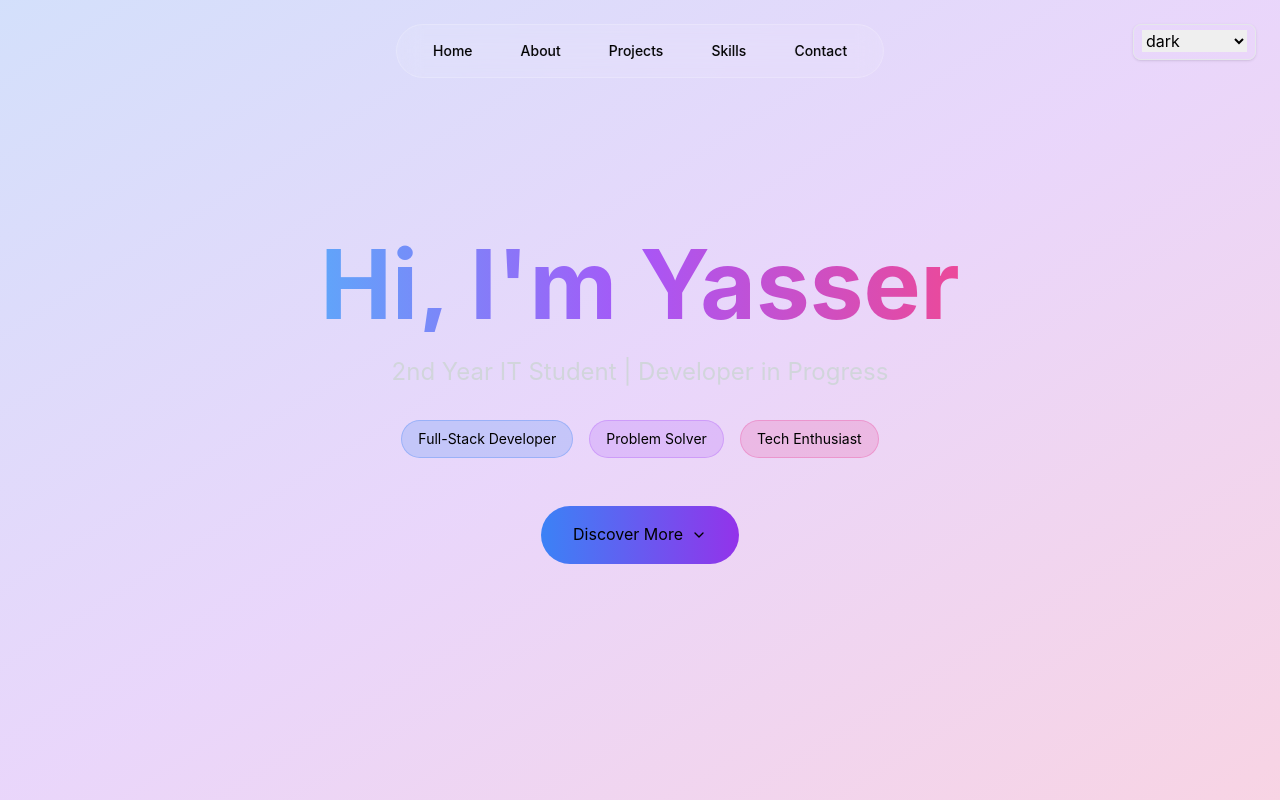
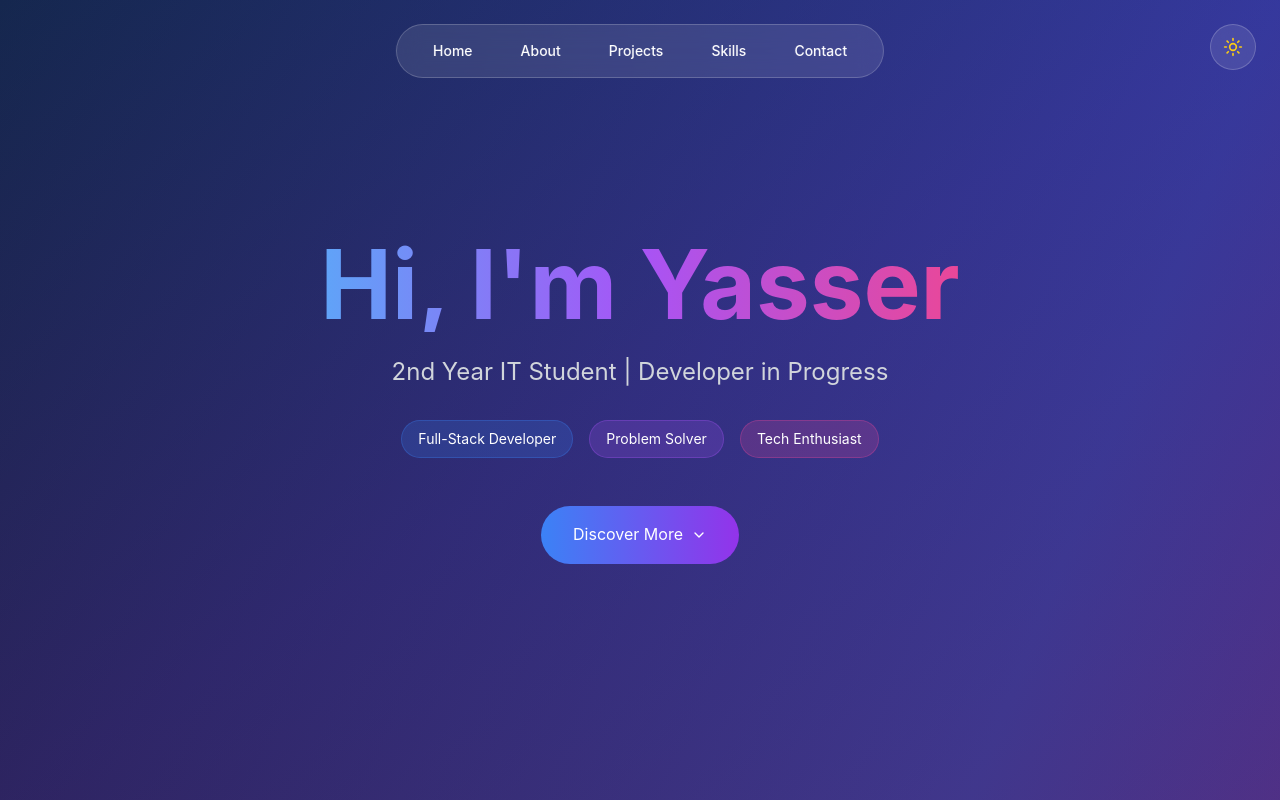
Before and after one commit to Yasser-Azzaz/portfolio-project, a React (Vite) app: page / in a window 1280 px wide. Shown: the top 800 px of the page. Built offline with nearby package versions, Linux system fonts and the light colour scheme.

Commit message:
Removing Daisy Ui and using My personal Custom Ui

```diff
--- a/src/App.tsx
+++ b/src/App.tsx
@@ -1,4 +1,4 @@
-import React, { useEffect, useCallback } from 'react';
+import React, {useState, useEffect, useCallback } from 'react';
 import Navigation from './components/Navigation';
 import ThemeToggle from './components/ThemeToggle';
 import Hero from './components/Hero';
@@ -9,7 +9,10 @@ import Contact from './components/Contact';
 import { useIntersectionObserver } from './hooks/useIntersectionObserver';
 
 const App: React.FC = () => {
+  const [isDark, setIsDark] = useState(true);
   const { isVisible } = useIntersectionObserver();
+
+  const toggleTheme = () => setIsDark(prev => !prev);
 
   const scrollToSection = useCallback((id: string) => {
     const element = document.getElementById(id);
@@ -20,14 +23,12 @@ const App: React.FC = () => {
   }, []);
 
  useEffect(() => {
-    // Always scroll to top on page load
+  // Scroll to top on refresh
   window.scrollTo(0, 0);
 
-    // Restore saved DaisyUI theme
+  // Optional: restore theme preference
   const storedTheme = localStorage.getItem('theme');
-    if (storedTheme) {
-      document.documentElement.setAttribute('data-theme', storedTheme);
-    }
+  if (storedTheme === 'light') setIsDark(false);
 
   document.documentElement.style.scrollBehavior = 'smooth';
   return () => {
@@ -35,9 +36,18 @@ const App: React.FC = () => {
   };
 }, []);
 
+useEffect(() => {
+  localStorage.setItem('theme', isDark ? 'dark' : 'light');
+}, [isDark]);
+
+
   return (
-    <div className="min-h-screen transition-all duration-500 bg-base-100 text-base-content">
-      <ThemeToggle />
+    <div className={`min-h-screen transition-all duration-500 ${
+      isDark
+        ? 'bg-gradient-to-br from-gray-900 via-blue-900 to-purple-900 text-white'
+        : 'bg-gradient-to-br from-blue-50 via-white to-purple-50 text-gray-900'
+    }`}>
+      <ThemeToggle isDark={isDark} toggleTheme={toggleTheme} />
       <Navigation scrollToSection={scrollToSection} />
 
       <main>
@@ -48,8 +58,8 @@ const App: React.FC = () => {
         <Contact isVisible={isVisible('contact-content')} />
       </main>
 
-      <footer className="text-center py-8 border-t border-base-300">
-        <p className="text-base-content/70">
+      <footer className="text-center py-8 border-t border-white/10">
+        <p className="text-gray-400">
           © 2025 Yasser Azzaz. Built with React, TypeScript, and lots of ☕
         </p>
       </footer>
--- a/src/components/ThemeToggle.tsx
+++ b/src/components/ThemeToggle.tsx
@@ -1,64 +1,23 @@
-import React, { useEffect } from 'react';
+import React from 'react';
+import { Sun, Moon } from 'lucide-react';
 
-const themes = [
-  'light',
-  'dark',
-  'cupcake',
-  'bumblebee',
-  'emerald',
-  'corporate',
-  'synthwave',
-  'retro',
-  'cyberpunk',
-  'valentine',
-  'halloween',
-  'garden',
-  'forest',
-  'aqua',
-  'lofi',
-  'pastel',
-  'fantasy',
-  'wireframe',
-  'black',
-  'luxury',
-  'dracula',
-  'cmyk',
-  'autumn',
-  'business',
-  'acid',
-  'lemonade',
-  'night',
-  'coffee',
-  'winter',
-];
+interface Props {
+  isDark: boolean;
+  toggleTheme: () => void;
+}
 
-const ThemeToggle: React.FC = () => {
-  useEffect(() => {
-    const saved = localStorage.getItem('theme');
-    if (saved) document.documentElement.setAttribute('data-theme', saved);
-  }, []);
-
-  const handleChange = (e: React.ChangeEvent<HTMLSelectElement>) => {
-    const theme = e.target.value;
-    document.documentElement.setAttribute('data-theme', theme);
-    localStorage.setItem('theme', theme);
-  };
-
-  return (
-    <div className="fixed top-6 right-6 z-50 bg-base-100 rounded-lg shadow border border-base-300 px-2 py-1">
-      <select
-        className="select select-bordered select-sm"
-        onChange={handleChange}
-        defaultValue={localStorage.getItem('theme') || 'dark'}
-      >
-        {themes.map((theme) => (
-          <option key={theme} value={theme}>
-            {theme}
-          </option>
-        ))}
-      </select>
-    </div>
-  );
-};
+const ThemeToggle: React.FC<Props> = ({ isDark, toggleTheme }) => (
+  <button
+    onClick={toggleTheme}
+    className="fixed top-6 right-6 z-50 p-3 rounded-full bg-white/10 backdrop-blur-md border border-white/20 hover:bg-white/20 transition-all duration-300 hover:scale-110"
+    aria-label="Toggle theme"
+  >
+    {isDark ? (
+      <Sun className="w-5 h-5 text-yellow-400" />
+    ) : (
+      <Moon className="w-5 h-5 text-blue-600" />
+    )}
+  </button>
+);
 
 export default ThemeToggle;
--- a/tailwind.config.js
+++ b/tailwind.config.js
@@ -4,7 +4,7 @@ export default {
     "./index.html",
     "./src/**/*.{js,ts,jsx,tsx}",
   ],
-  /*darkMode: 'class',
+  darkMode: 'class',
   theme: {
     extend: {
       fontFamily: {
@@ -30,44 +30,6 @@ export default {
       },
     },
   },
-  plugins: [],*/
+  plugins: [],
 
-theme: {
-    extend: {},
-  },
-  plugins: [require('daisyui')],
-  daisyui: {
-    themes: [
-  'light',
-  'dark',
-  'cupcake',
-  'bumblebee',
-  'emerald',
-  'corporate',
-  'synthwave',
-  'retro',
-  'cyberpunk',
-  'valentine',
-  'halloween',
-  'garden',
-  'forest',
-  'aqua',
-  'lofi',
-  'pastel',
-  'fantasy',
-  'wireframe',
-  'black',
-  'luxury',
-  'dracula',
-  'cmyk',
-  'autumn',
-  'business',
-  'acid',
-  'lemonade',
-  'night',
-  'coffee',
-  'winter',
-    ], // add or remove as you like
-    darkTheme: 'dark', // use 'dark' on system preference by default
-  },
 }
```
Lines whose indentation alone changed are shown as unchanged.
